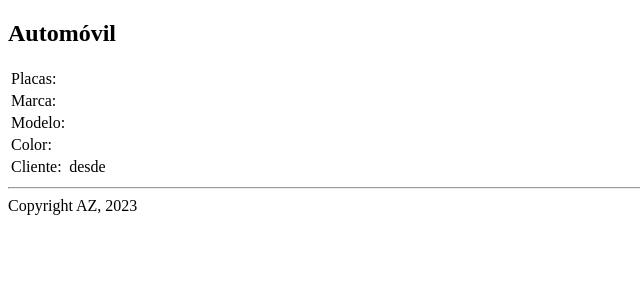
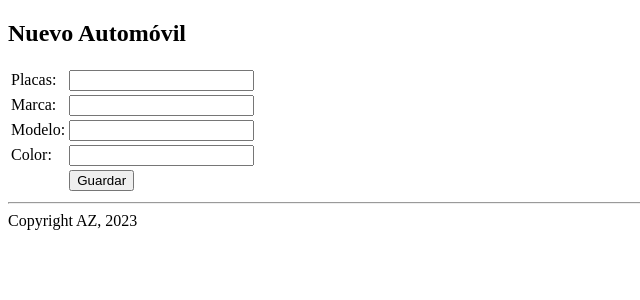
Before and after one commit to julioaguilarlania/automoviles-angular, an Angular app: page /automoviles/create in a window 1280 px wide. Shown: the top 300 px of the page, without its empty margins (0-640 px from the left). Built offline with nearby package versions, Linux system fonts and the light colour scheme; no server answers.

Commit message:
Creacion de Automovil

```diff
--- a/src/app/Automoviles/automoviles.service.ts
+++ b/src/app/Automoviles/automoviles.service.ts
@@ -46,6 +46,6 @@ export class AutomovilesService {
       objeto.cliente = {clienteId: 1, nombre:'',curp:'',fechaRegistro:new Date()}
     }
     return this.http
-      .post<Automovil>(this.BACKEND_URL, objeto)
+      .post<Automovil>(this.BACKEND_URL+'/vehiculos', objeto)
   }
 }
--- a/src/app/app-routing.module.ts
+++ b/src/app/app-routing.module.ts
@@ -3,6 +3,7 @@ import { RouterModule, Routes } from '@angular/router';
 import { Automoviles } from './Automoviles/Automoviles.component';
 import { DetalleAutomovilComponent } from './detalle-automovil/detalle-automovil.component';
 import { EjemploBasico } from './EjemploBasico/EjemploBasico.component';
+import { FormularioAutomovilComponent } from './formulario-automovil/formulario-automovil.component';
 
 const routes: Routes = [
   {
@@ -12,6 +13,10 @@ const routes: Routes = [
   {
     path:'automoviles',
     component: Automoviles
+  },
+  {
+    path:'automoviles/create',
+    component: FormularioAutomovilComponent
   },
   {
     path:'automoviles/:id',
--- a/src/app/app.module.ts
+++ b/src/app/app.module.ts
@@ -7,15 +7,18 @@ import { AppComponent } from './app.component';
 import { Automoviles } from './Automoviles/Automoviles.component';
 import { EjemploBasico } from './EjemploBasico/EjemploBasico.component';
 import { DetalleAutomovilComponent } from './detalle-automovil/detalle-automovil.component';
+import { FormularioAutomovilComponent } from './formulario-automovil/formulario-automovil.component';
+import { FormsModule } from '@angular/forms';
 
 @NgModule({
   declarations: [
-    AppComponent,EjemploBasico, Automoviles, DetalleAutomovilComponent
+    AppComponent,EjemploBasico, Automoviles, DetalleAutomovilComponent, FormularioAutomovilComponent
   ],
   imports: [
     BrowserModule,
     HttpClientModule,
-    AppRoutingModule,
+    FormsModule,
+    AppRoutingModule
   ],
   providers: [],
   bootstrap: [AppComponent]
--- /dev/null
+++ b/src/app/formulario-automovil/formulario-automovil.component.html
@@ -0,0 +1,26 @@
+<div>
+  <h2>Nuevo Automóvil</h2>
+
+  <table>
+    <tr>
+      <td>Placas:</td>
+      <td><input type="text" [(ngModel)]="automovil.placas"></td>
+    </tr>
+    <tr>
+      <td>Marca:</td>
+      <td><input type="text" [(ngModel)]="automovil.marca"></td>
+    </tr>
+    <tr>
+      <td>Modelo:</td>
+      <td><input type="text" [(ngModel)]="automovil.modelo"></td>
+    </tr>
+    <tr>
+      <td>Color:</td>
+      <td><input type="text" [(ngModel)]="automovil.color"></td>
+    </tr>
+    <tr>
+      <td></td>
+      <td><button (click)="guardar()">Guardar</button></td>
+    </tr>
+  </table>
+</div>
--- /dev/null
+++ b/src/app/formulario-automovil/formulario-automovil.component.ts
@@ -0,0 +1,23 @@
+import { Component } from '@angular/core';
+import { Automovil } from '../Automoviles/automovil.model';
+import { AutomovilesService } from '../Automoviles/automoviles.service';
+
+@Component({
+  selector: 'app-formulario-automovil',
+  templateUrl: './formulario-automovil.component.html',
+  styleUrls: ['./formulario-automovil.component.css']
+})
+export class FormularioAutomovilComponent {
+  automovil: Automovil | any = {}
+
+  constructor(private autoService:AutomovilesService) {}
+
+  guardar() {
+    this.automovil.cliente = {clienteId:1}
+    this.autoService.crearAutomovil(this.automovil)
+      .subscribe({
+        next: res => console.log('creado'),
+        error: err => console.log('ERROR', err)
+      })
+  }
+}
```
Also changed, not shown: src/app/formulario-automovil/formulario-automovil.component.css (added), 1 other file (tests, documents, lock files or other folders).
